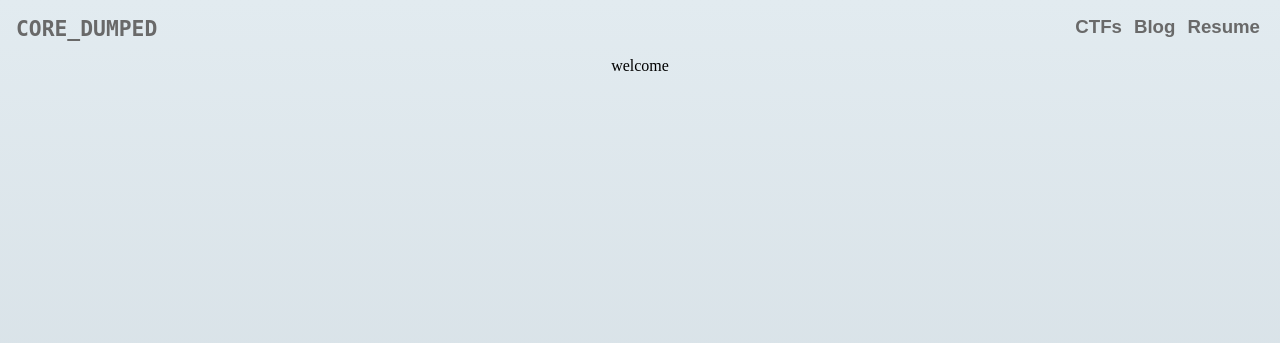
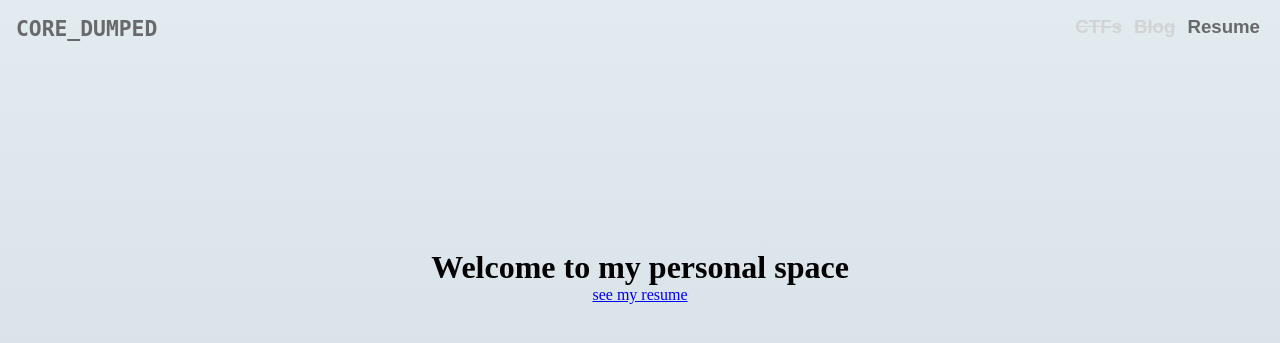
Before and after one commit to Barkerprooks/coredumped.info, a Flask app: page / in a window 1280 px wide. Shown: the top 343 px of the page. Run offline with Flask 3, Linux system fonts and the light colour scheme.

Commit message:
final version (for now)

```diff
--- a/static/css/styles.css
+++ b/static/css/styles.css
@@ -46,82 +46,20 @@ button {
     transition: 0.2s;
     color: grey;
     border: 1px solid transparent;
+    cursor: pointer;
 }
 
 button:hover {
-    cursor: pointer;
     background: lightgrey;
     border: 1px solid lightgrey;
 }
 
-/* RESUME STYLES */
-/*
-#resume {
-    font-family: Arial, sans-serif;
-    border-radius: 4px;
-    border: 1px solid grey;
-    width: 8.5in;
-    max-width: 8.5in;
-    height: 11in;
-    max-height: 11in;
-    padding: 16px;
-    margin: auto;
+.disabled-nav {
+    cursor: default;
+    color: lightgrey;
+    text-decoration: line-through;
 }
 
-#resume h1 {
-    padding-left: 4px;
-    margin: 8px 0px;
-    border-bottom: 1px solid black;
+.disabled-nav:hover {
+    color: lightgrey;
 }
-
-#resume h2 {
-    padding-left: 8px;
-    margin: 8px 0px;
-    border-bottom: 1px solid black;
-}
-
-#resume h3 {
-    padding-right: 4px;
-    margin: 16px 0;
-    text-align: right;
-}
-
-#resume h6 {
-    margin-top: 8px;
-}
-
-#resume ul {
-    margin-top: 2px;
-    margin-bottom: 6px;
-}
-
-#resume li {
-    margin-left: 2ch;
-}
-
-#resume hr {
-    color: white;
-    margin: 4px 0;
-}
-
-#resume-links {
-    display: flex;
-    flex-direction: column;
-    width: fit-content;
-    margin-left: auto;
-    margin-right: 4px;
-    border: 1px dashed dimgrey;
-    border-radius: 5px;
-    padding: 16px;
-    font-size: 9pt;
-}
-
-#resume .job-description {
-    font-size: 9pt;
-    padding: 0 8px;
-}
-
-#resume .inner-list {
-    font-size: 9pt;
-}
-*/
--- a/templates/base.j2
+++ b/templates/base.j2
@@ -9,8 +9,8 @@
         <nav>
             <a href="/">CORE_DUMPED</a>
             <div>
-                <a href="#">CTFs</a>
-                <a href="#">Blog</a>
+                <a href="#" class="disabled-nav">CTFs</a>
+                <a href="#" class="disabled-nav">Blog</a>
                 <a href="/resume">Resume</a>
             </div>
         </nav>
--- a/templates/index.j2
+++ b/templates/index.j2
@@ -1,4 +1,5 @@
 {% extends "base.j2" %}
 {% block content %}
-<center>welcome</center>
+<center style="margin-top: 15%"><h1>Welcome to my personal space</h1></center>
+<center><a href="/resume">see my resume</a></center>
 {% endblock %}
```
